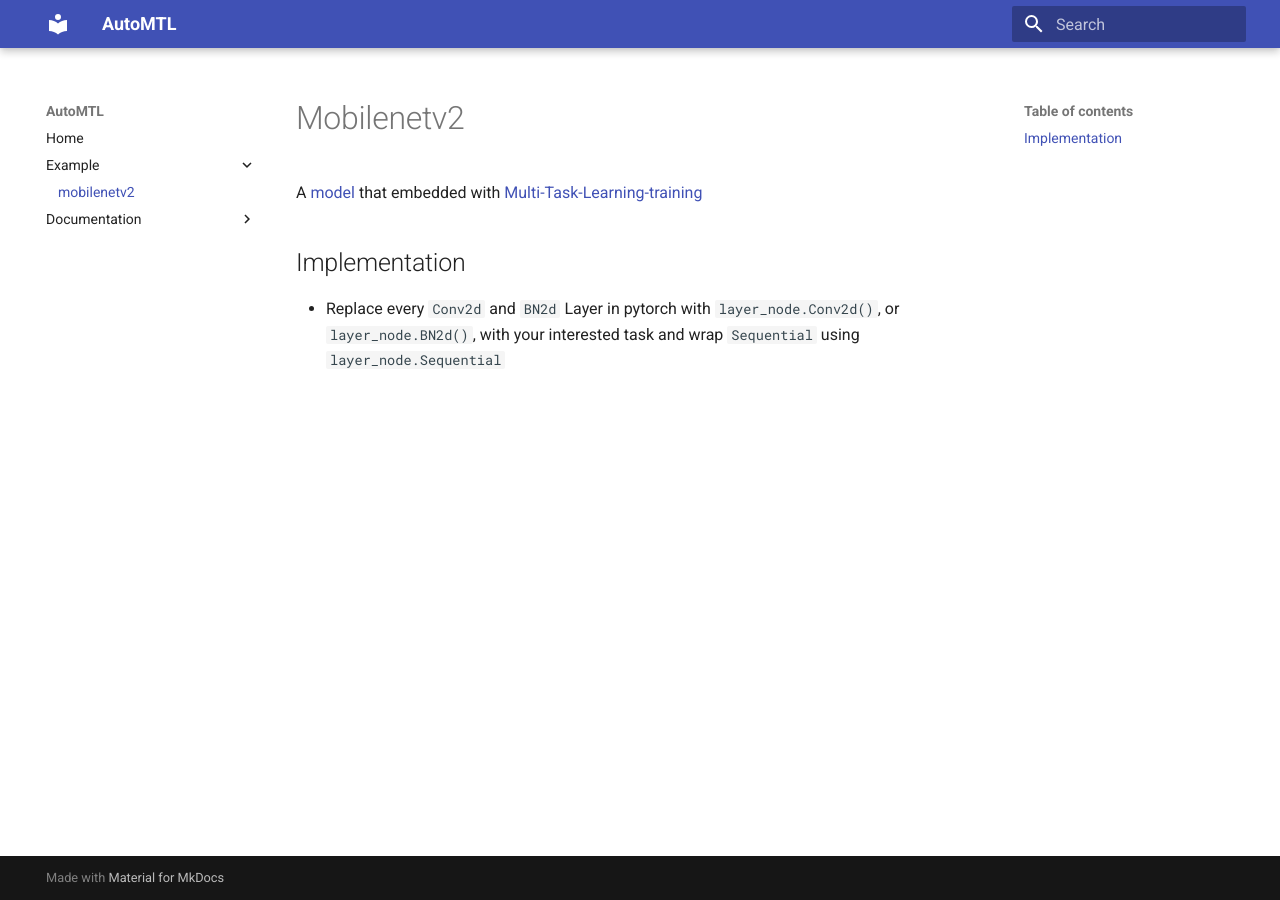
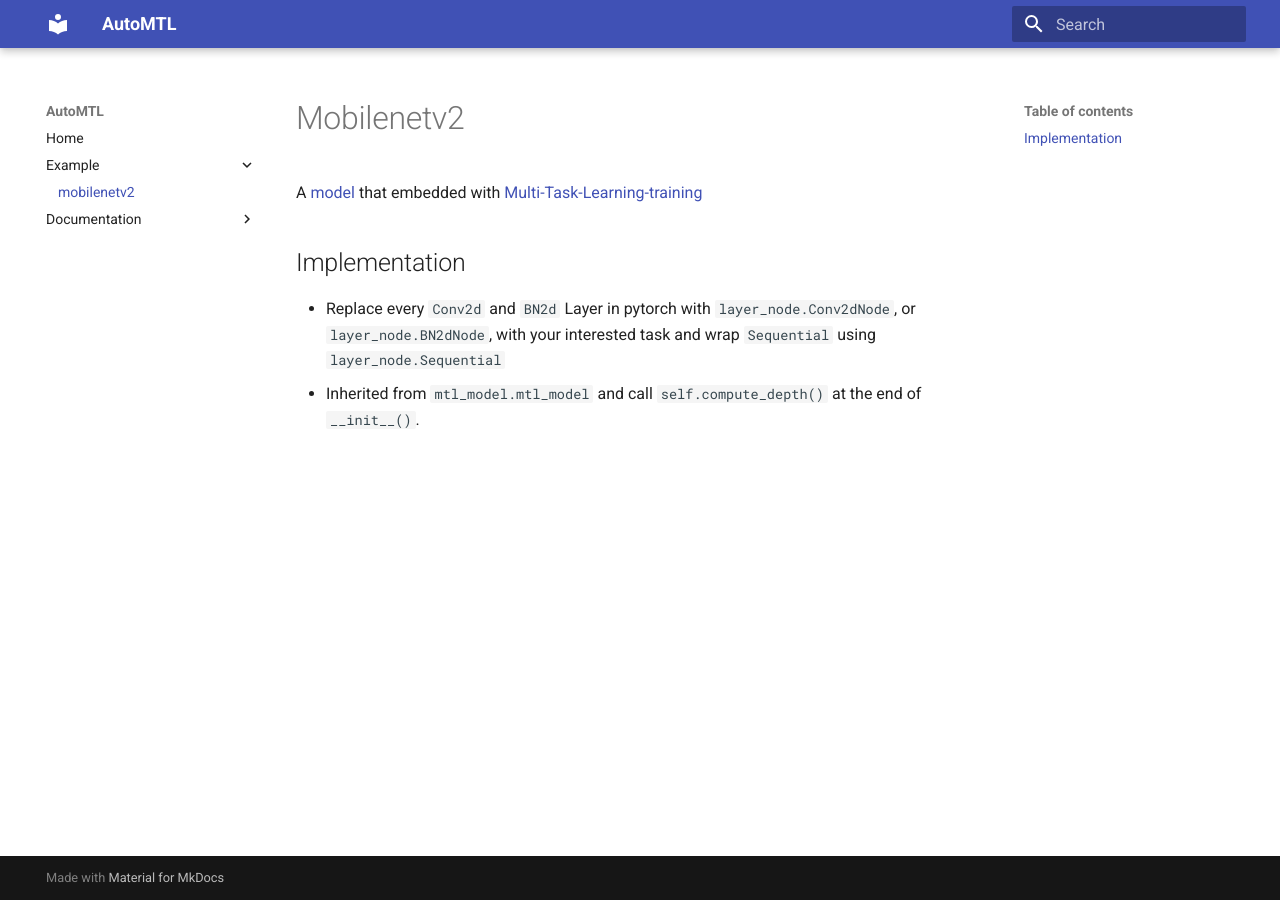
Before and after one commit to zhanglijun95/AutoMTL, an MkDocs documentation site: the page built from docs/mobilenetv2.md, in a window 1280 px wide. Built offline with MkDocs 1.6.1 and Material for MkDocs 9.7.7, drawn with Linux system fonts in a browser that asks for light colours.

Commit message:
Update docs

```diff
--- a/docs/mobilenetv2.md
+++ b/docs/mobilenetv2.md
@@ -3,5 +3,6 @@
 A [model](https://github.com/tonylins/pytorch-mobilenet-v2) that embedded with [Multi-Task-Learning-training](https://github.com/zhanglijun95/AutoMTL/blob/main/mtl_pytorch/mobilenetv2.py)
 
 ## Implementation
-* Replace every `Conv2d` and `BN2d` Layer in pytorch with `layer_node.Conv2d()`, or `layer_node.BN2d()`, with your interested task
+* Replace every `Conv2d` and `BN2d` Layer in pytorch with `layer_node.Conv2dNode`, or `layer_node.BN2dNode`, with your interested task
 and wrap `Sequential` using `layer_node.Sequential`
+* Inherited from `mtl_model.mtl_model` and call `self.compute_depth()` at the end of `__init__()`.
--- a/mkdocs.yml
+++ b/mkdocs.yml
@@ -7,3 +7,4 @@ nav:
       - mobilenetv2: mobilenetv2.md
   - Documentation:
       - Node: layer_node.md
+      - MTL_Model: mtl_model.md
```
Also changed, not shown: docs/mtl_model.md (added, +41 -0 lines).
